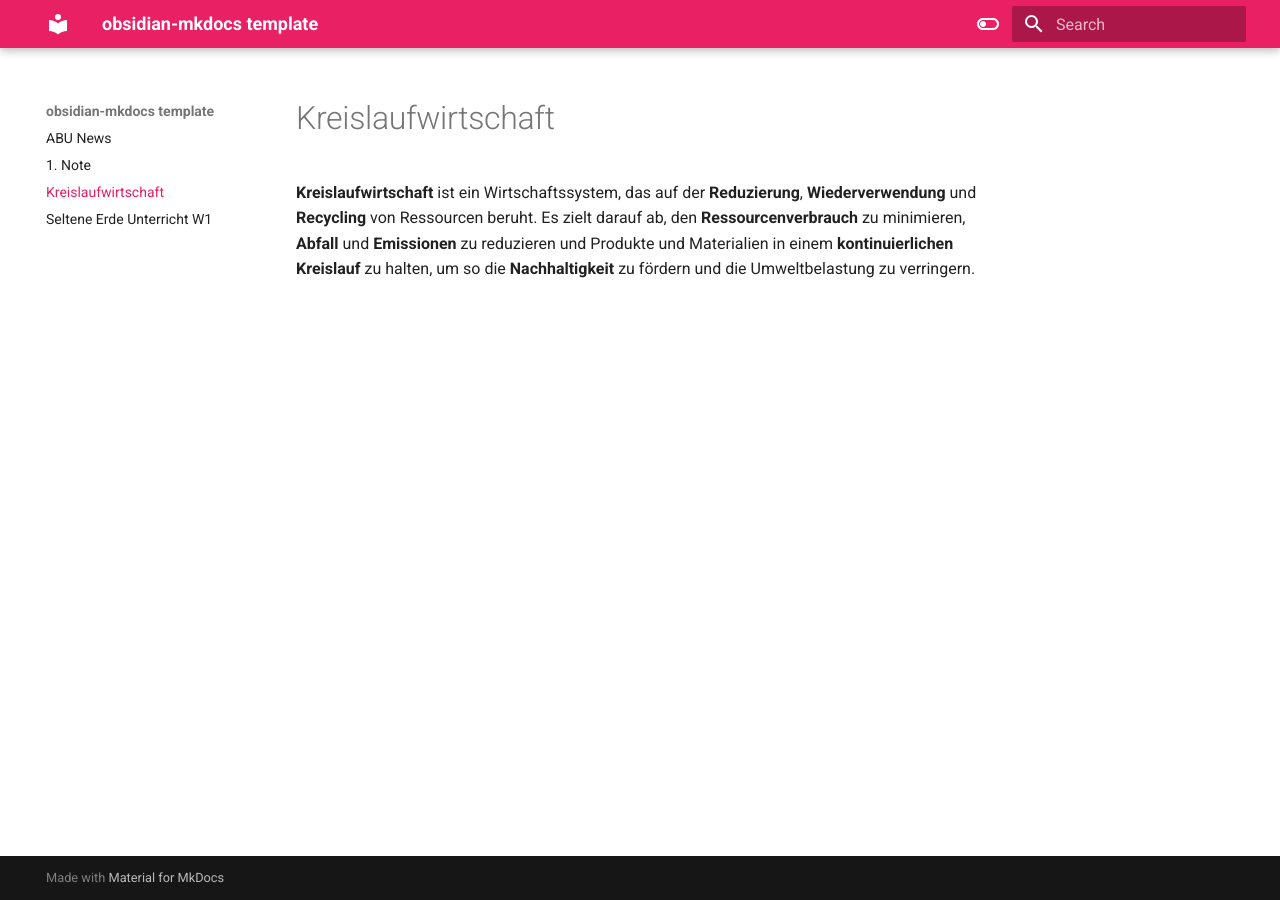
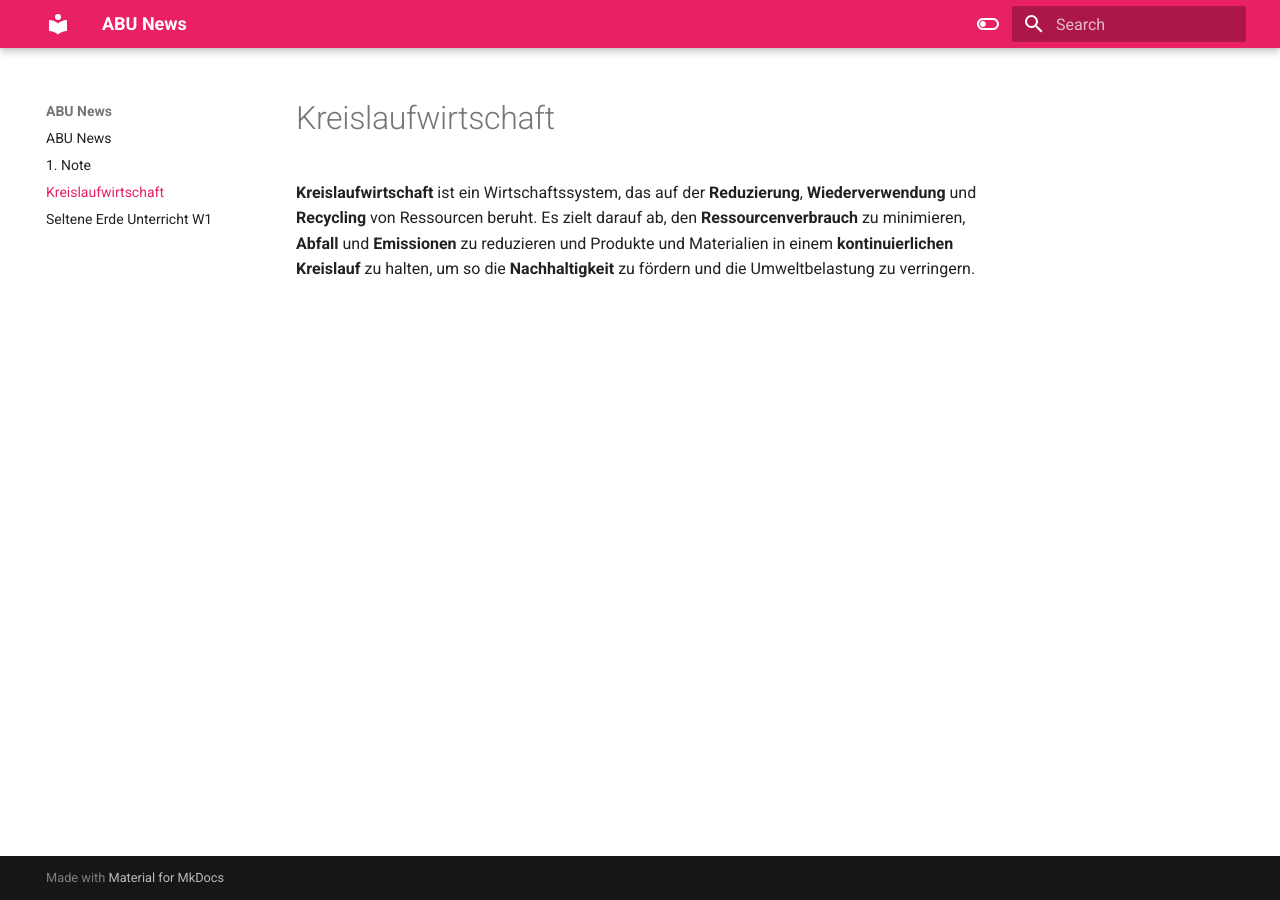
Before and after one commit to aburossi/ABU, an MkDocs documentation site: the page built from docs/Kreislaufwirtschaft.md, in a window 1280 px wide. Built offline with MkDocs 1.6.1 and Material for MkDocs 9.7.7, drawn with Linux system fonts in a browser that asks for light colours.

Commit message:
Update mkdocs.yml

```diff
--- a/mkdocs.yml
+++ b/mkdocs.yml
@@ -1,4 +1,4 @@
-site_name: obsidian-mkdocs template
+site_name: ABU News
 
 theme:
     name: 'material'
```
